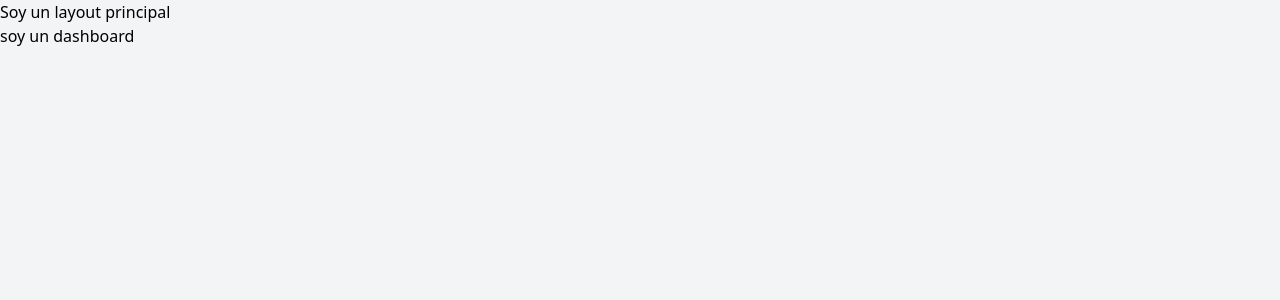
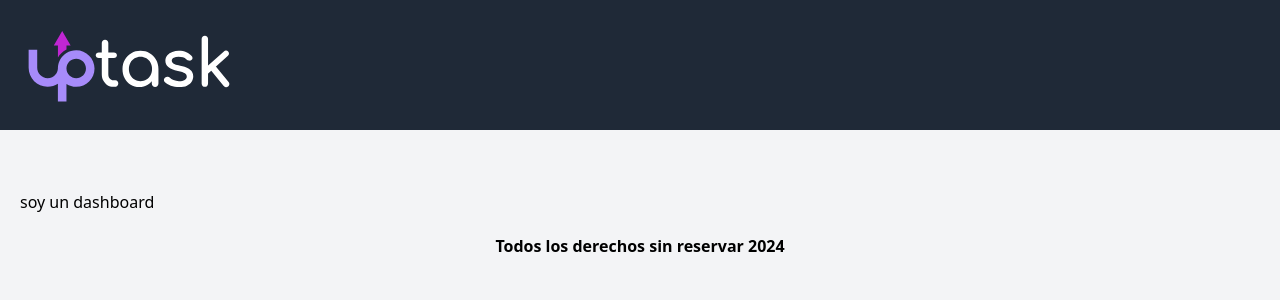
Before and after one commit to BryanVas24/upTask-FrontEnd, a React (Vite) app: page / in a window 1280 px wide. Shown: the top 300 px of the page. Built offline with nearby package versions, Linux system fonts and the light colour scheme.

Commit message:
creando header,footer y dando estilos (sin terminar)

```diff
--- /dev/null
+++ b/src/components/Footer.tsx
@@ -0,0 +1,11 @@
+const Footer = () => {
+  return (
+    <footer>
+      <p className="text-center font-bold">
+        Todos los derechos sin reservar {new Date().getFullYear()}
+      </p>
+    </footer>
+  );
+};
+
+export default Footer;
--- /dev/null
+++ b/src/components/Header.tsx
@@ -0,0 +1,15 @@
+import Logo from "./Logo";
+
+const Header = () => {
+  return (
+    <header className="bg-gray-800 py-5">
+      <div className="max-w-screen-2xl mx-auto flex justify-between items-center flex-col lg:flex-row">
+        <div className="w-64 ">
+          <Logo />
+        </div>
+      </div>
+    </header>
+  );
+};
+
+export default Header;
--- /dev/null
+++ b/src/components/Logo.tsx
@@ -0,0 +1,3 @@
+export default function Logo() {
+  return <img src="/logo.svg" alt="logo de upTask" />;
+}
--- a/src/layouts/AppLayout.tsx
+++ b/src/layouts/AppLayout.tsx
@@ -1,9 +1,16 @@
 import { Outlet } from "react-router-dom";
+import Header from "../components/Header";
+import Footer from "../components/Footer";
 const AppLayout = () => {
   return (
     <>
-      <div>Soy un layout principal</div>
-      <Outlet />
+      <Header />
+      <section className="max-w-screen-2xl mx-auto mt-10 p-5">
+        {" "}
+        <Outlet />
+      </section>
+
+      <Footer />
     </>
   );
 };
```
